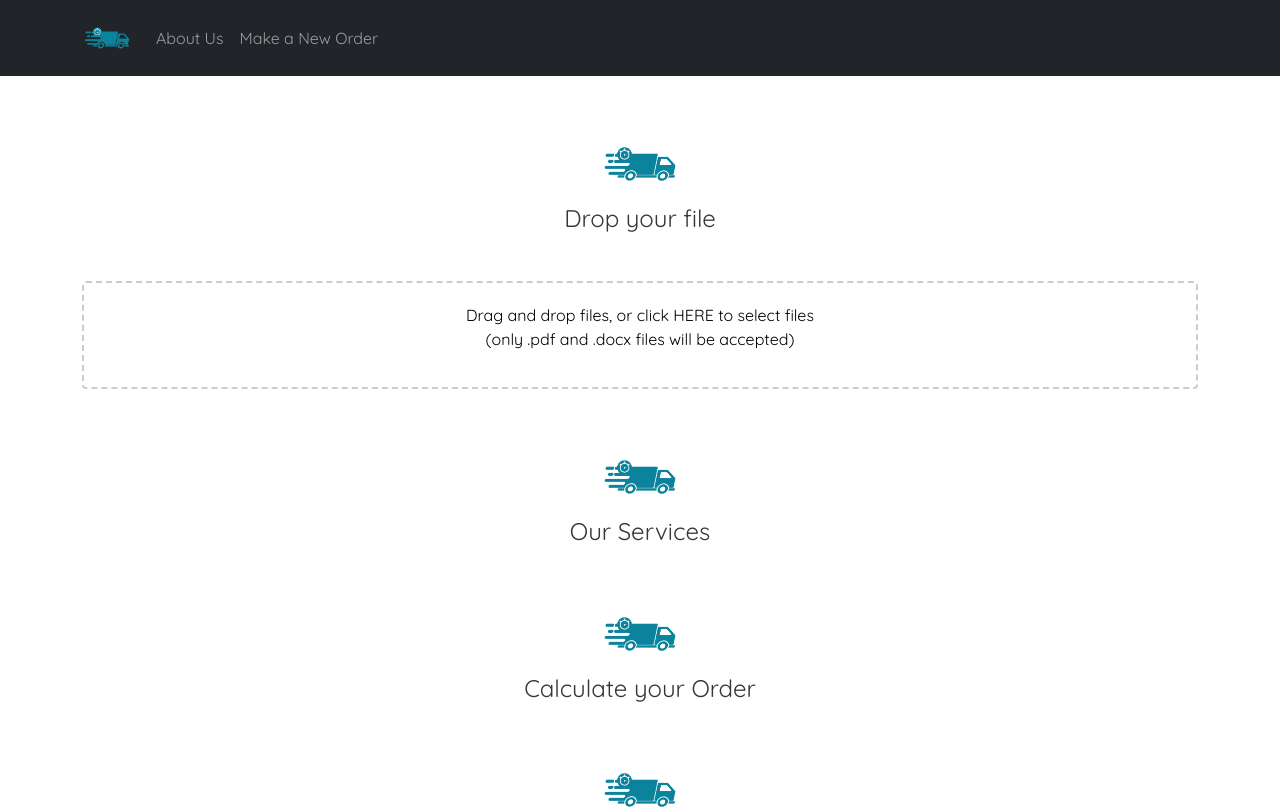
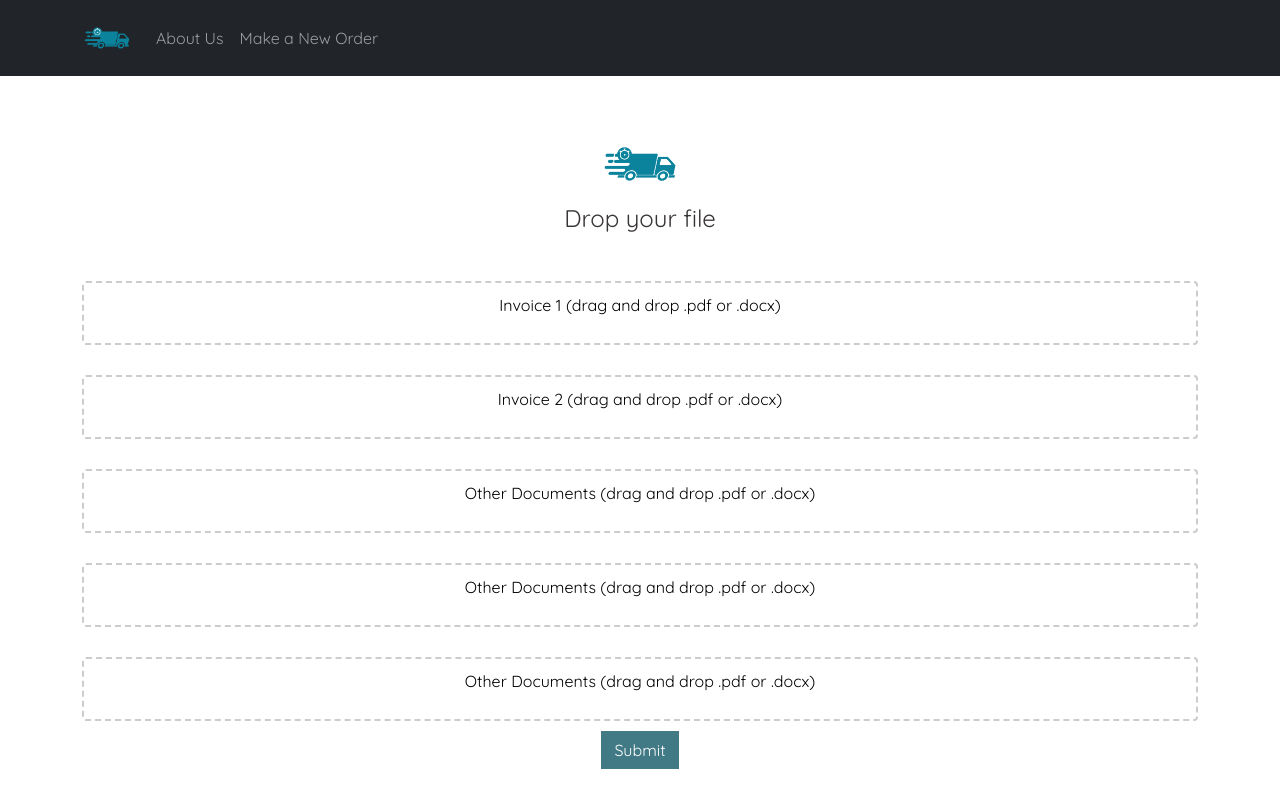
Before and after one commit to Oleganda/Muster-logistic-website, a React (Vite) app: page /download in a window 1280 px wide. Shown: the top 809 px of the page. Built offline with nearby package versions, Linux system fonts and the light colour scheme.

Commit message:
finish documents categorization component.

```diff
--- a/src/App.jsx
+++ b/src/App.jsx
@@ -15,6 +15,7 @@ import calculateDeliveryPrice from './util/calcualate-price.js';
 import Download from './components/DownloadFiles.jsx';
 import UpButton from './components/UpButton.jsx';
 import DocumentCategorization from './components/Document Categorization.jsx';
+import SubmitButton from './components/SubmitButton.jsx';
 
 function App() {
   const [userInput, setUserInput] = useState({
@@ -51,8 +52,12 @@ function App() {
           path='/download'
           element={<>
             <Header title='Drop your file' />
-            <Download />
-            {/* <DocumentCategorization /> */}
+            <Download description='Invoice 1 (drag and drop .pdf or .docx)' />
+            <Download description='Invoice 2 (drag and drop .pdf or .docx)' />
+            <Download description='Other Documents (drag and drop .pdf or .docx)' />
+            <Download description='Other Documents (drag and drop .pdf or .docx)' />
+            <Download description='Other Documents (drag and drop .pdf or .docx)' />
+            <SubmitButton />
           </>
           } />
 
--- a/src/components/Document Categorization.jsx
+++ b/src/components/Document Categorization.jsx
@@ -1,7 +1,7 @@
 import React from 'react';
-import { Form } from 'react-bootstrap';
+import { Container, Form } from 'react-bootstrap';
 
-export default function DocumentCategorization({ selectedCategory, onCategoryChange, }) {
+export default function DocumentCategorization({ selectedCategory, onCategoryChange }) {
 
     const handleCategoryChange = (event) => {
         const category = event.target.value;
@@ -9,7 +9,7 @@ export default function DocumentCategorization({ selectedCategory, onCategoryCha
     };
 
     return (
-        <div>
+        <Container >
             <Form.Select
                 aria-label="Default select example"
                 style={{ borderRadius: '0' }}
@@ -18,12 +18,26 @@ export default function DocumentCategorization({ selectedCategory, onCategoryCha
             >
                 <option value=''>Please classify uploaded document</option>
                 <option value='Client Invoice'>Client Invoice</option>
-                <option value='Supplier Invoice'>Supplier Invoice</option>
-                <option value='CMR'>CMR</option>
-                <option value='Insurance'>Insurance</option>
+                <option value='Supplier Invoice' >Supplier Invoice</option>
+                <option value='CMR' >CMR</option>
+                <option value='Insurance' >Insurance</option>
                 <option value='Driver License'>Driver License</option>
             </Form.Select>
-            <p>Your selected file: {selectedCategory}</p>
-        </div>
+
+            {selectedCategory === 'Client Invoice' || selectedCategory === 'Supplier Invoice' || selectedCategory === 'CMR' ? (
+                <Form.Group>
+                    <Form.Label style={{ color: 'black', marginTop: '10px' }}>Enter Invoice Number:</Form.Label>
+                    <Form.Control type="text" placeholder="Invoice Number" style={{ borderRadius: '0' }} />
+                </Form.Group>
+            ) : (
+                <Form.Group>
+                    <Form.Label style={{ color: 'black', marginTop: '10px' }}>Enter Company Name:</Form.Label>
+                    <Form.Control type="text" placeholder="Company Name" style={{ borderRadius: '0' }} />
+                </Form.Group>
+            )}
+
+        </Container>
+
     );
+
 }
--- a/src/components/DownloadFiles.jsx
+++ b/src/components/DownloadFiles.jsx
@@ -7,8 +7,8 @@ import doc from '../assets/doc.svg';
 import pdf from '../assets/pdf.svg';
 import DocumentCategorization from './Document Categorization.jsx';
 
-//Check if there are any files without overwrite previous file
-const Download = () => {
+
+const Download = (props) => {
     const [files, setFiles] = useState([]);
     const [selectedCategory, setSelectedCategory] = useState('');    //categorize document.
 
@@ -16,6 +16,7 @@ const Download = () => {
         setSelectedCategory(category);
     };
 
+    //Check if there are any files without overwrite previous file
     const onDrop = useCallback((acceptedFiles) => {
         console.log(acceptedFiles);
         if (acceptedFiles.length) {
@@ -39,19 +40,26 @@ const Download = () => {
         <Container>
 
             <form action="">
-                <div {...getRootProps()} style={dropzoneStyles}>
+                <div {...getRootProps()} style={{
+                    border: '2px dashed #cccccc',
+                    borderRadius: '4px',
+                    padding: '10px',
+                    textAlign: 'center',
+                    cursor: 'pointer',
+                    marginTop: '20px',
+                    marginBottom: '10px'
+                }}>
                     <input {...getInputProps()} />
                     {isDragActive ? (
                         <p>Drop the files here ...</p>
                     ) : (
-                        <p>Drag and drop files, or click HERE to select files
-                            <br />
-                            (only .pdf and .docx files will be accepted)
+                        <p>{props.description}
                         </p>
 
                     )}
                 </div>
-                {/* Preview */}
+
+                {/* Preview of files */}
 
                 <div style={{ display: 'flex' }}>
                     <div>
@@ -83,9 +91,8 @@ const Download = () => {
                                 <span style={{
                                     color: 'black',
                                     margin: '20px'
-
-
-                                }}>{file.name}</span>
+                                }}
+                                >{file.name}</span>
 
                                 <button type="button"
                                     style={{
@@ -117,12 +124,5 @@ const Download = () => {
     );
 };
 
-const dropzoneStyles = {
-    border: '2px dashed #cccccc',
-    borderRadius: '4px',
-    padding: '20px',
-    textAlign: 'center',
-    cursor: 'pointer',
-};
 
 export default Download;
--- /dev/null
+++ b/src/components/SubmitButton.jsx
@@ -0,0 +1,21 @@
+import React from 'react';
+import { Button } from 'react-bootstrap';
+
+export default function SubmitButton() {
+    return (
+        <div style={{
+            display: 'flex',
+            justifyContent: 'center',
+            alignItems: 'center'
+        }}>
+            <Button type='submit'
+                style={{
+                    backgroundColor: 'rgb(65, 121, 133)',
+                    borderColor: 'rgb(65, 121, 133)',
+                    borderRadius: '0',
+                }}>
+                Submit
+            </Button>
+        </div>
+    );
+}
```
